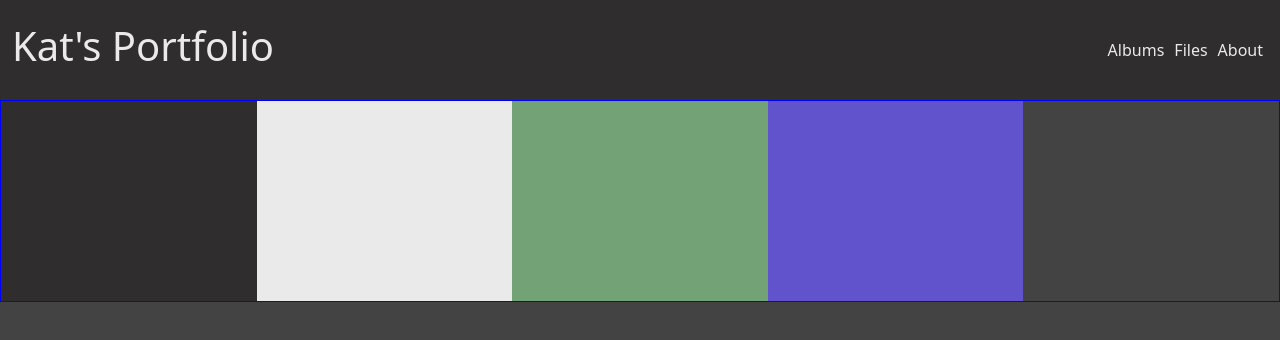
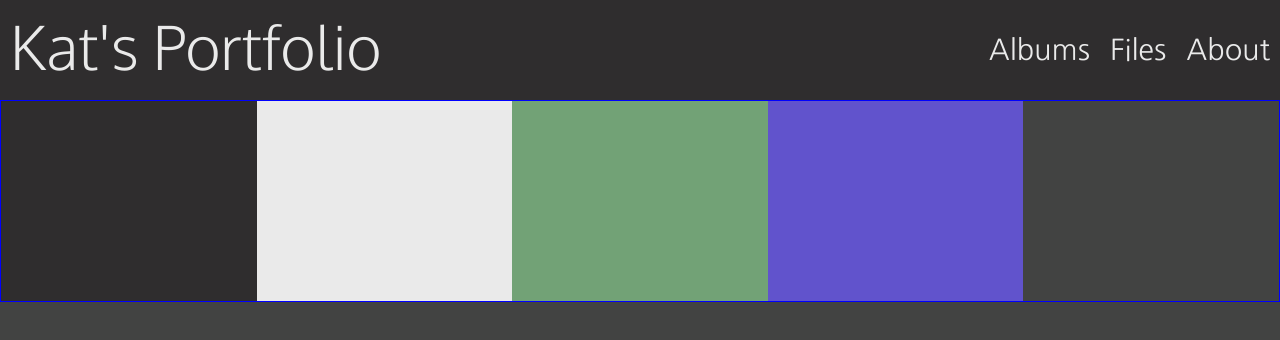
Before and after one commit to KatsuroDev/kat-portfolio, a Vue app: page / in a window 1280 px wide. Shown: the top 340 px of the page. Built offline with nearby package versions, Linux system fonts and the light colour scheme.

Commit message:
add nav buttons behavior

```diff
--- a/src/App.vue
+++ b/src/App.vue
@@ -7,4 +7,6 @@
 </template>
 
 <style scoped>
+  @import url('https://fonts.googleapis.com/css?family=Nanum+Gothic:400,700,800');
+  @import url('https://fonts.googleapis.com/css?family=Oxygen:300,400,700');
 </style>
--- a/src/components/layouts/Header.vue
+++ b/src/components/layouts/Header.vue
@@ -8,9 +8,12 @@
         </div>
         <div class="col-auto">
             <ul>
-                <li>Albums</li>
+                <li><a href="#">Albums</a></li>
+                <li><a href="#">Files</a></li>
+                <li><a href="#">About</a></li>
+                <!--<li>Albums</li>
                 <li>Files</li>
-                <li>About</li>
+                <li>About</li>-->
             </ul>
         </div>
     </div>
@@ -25,10 +28,16 @@
 
 h1 {
     display: block;
+    font-family: 'Oxygen';
+    font-size: 3.8em;
+    font-weight: lighter;
+    margin-left: 10px;
 }
 
 div {
     color: var(--platinum);
+    padding: 0;
+    margin: 0;
 }
 
 ul {
@@ -41,8 +50,31 @@ ul {
 }
 
 li {
-    padding: 5px;
-    display: inline;
+    padding: 0;
+    margin: 0;
+    width: auto;
+    height: 100%;
+}
+
+
+
+a {
+    padding-left: 10px;
+    padding-right: 10px;
+    margin: 0px;
+    width: 100%;
+    height: 100%;
+    display: flex;
+    align-items: center;
+    color: var(--platinum)!important;
+    text-decoration: none;
+    font-size: 1.8em;
+    font-family: 'Nanum Gothic';
+    transition: background-color 200ms ease-in-out;
+}
+
+li :hover {
+    background-color: rgba(0, 0, 0, 0.2)!important;
 }
 
 .row {
```
